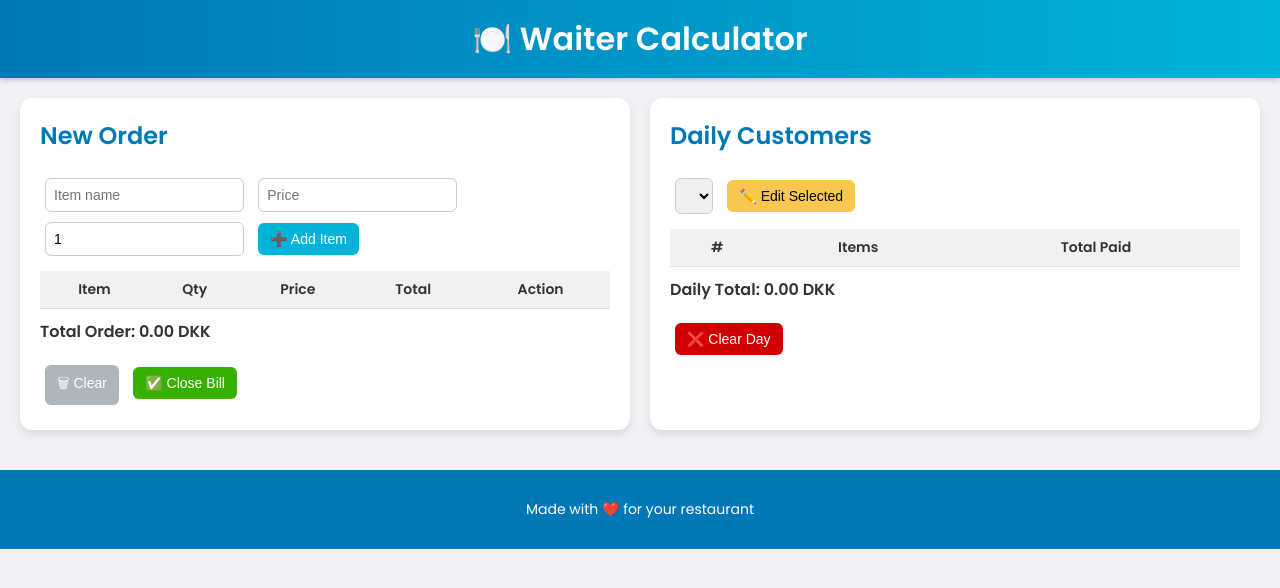
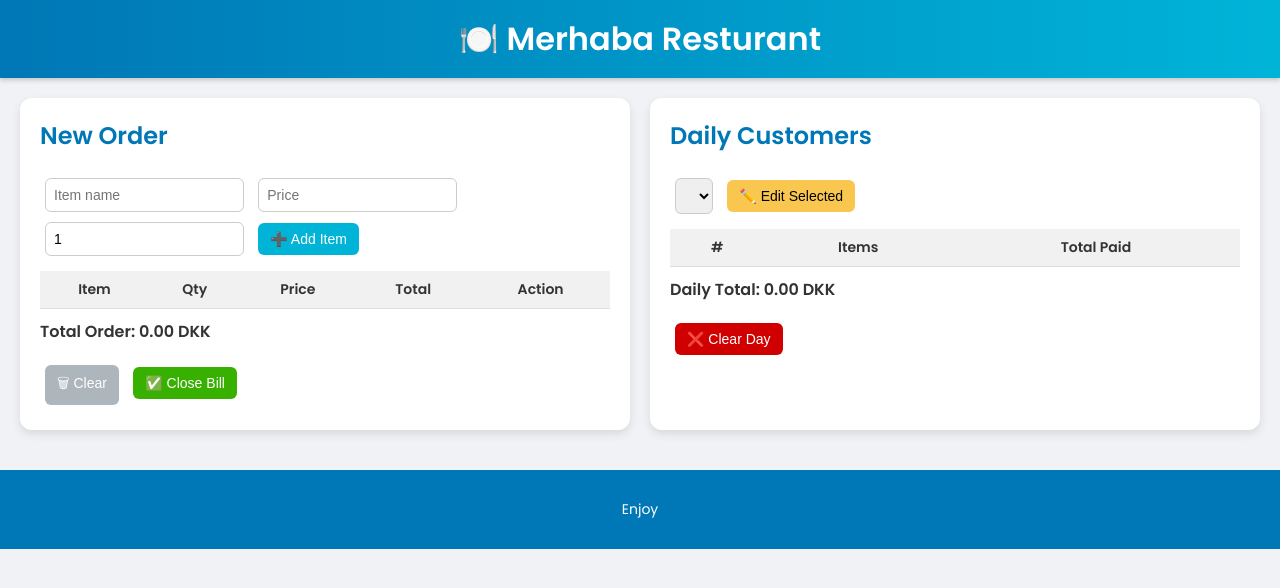
Before and after one commit to HilinaHilu/Merhaba-Resturant, a plain HTML site: page index.html in a window 1280 px wide. Drawn offline with Linux system fonts and the light colour scheme.

Commit message:
Update index.html

```diff
--- a/index.html
+++ b/index.html
@@ -8,7 +8,7 @@
 </head>
 <body>
 <header>
-    <h1>🍽️ Waiter Calculator</h1>
+    <h1>🍽️ Merhaba Resturant</h1>
 </header>
 
 <main>
@@ -55,7 +55,7 @@
 </main>
 
 <footer>
-    <p>Made with ❤️ for your restaurant</p>
+    <p>Enjoy</p>
 </footer>
 
 <script src="script.js"></script>
```
